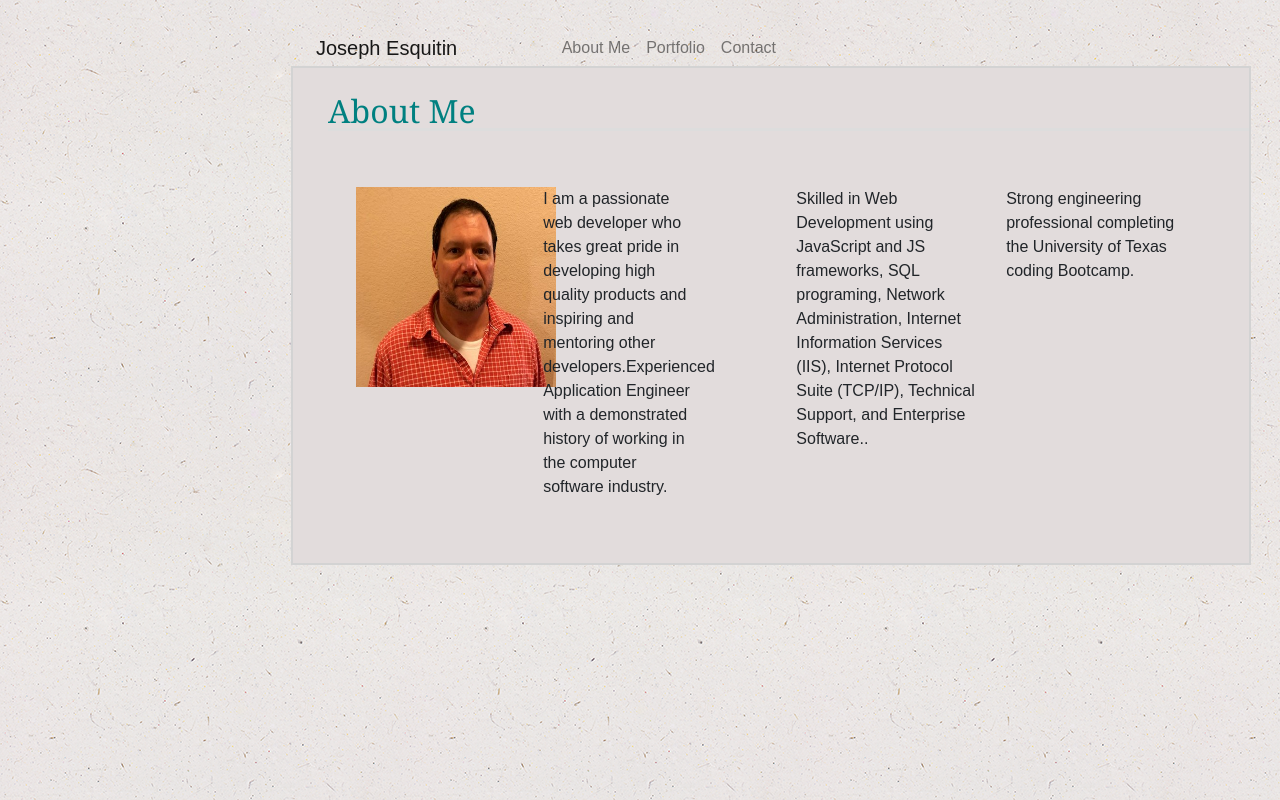
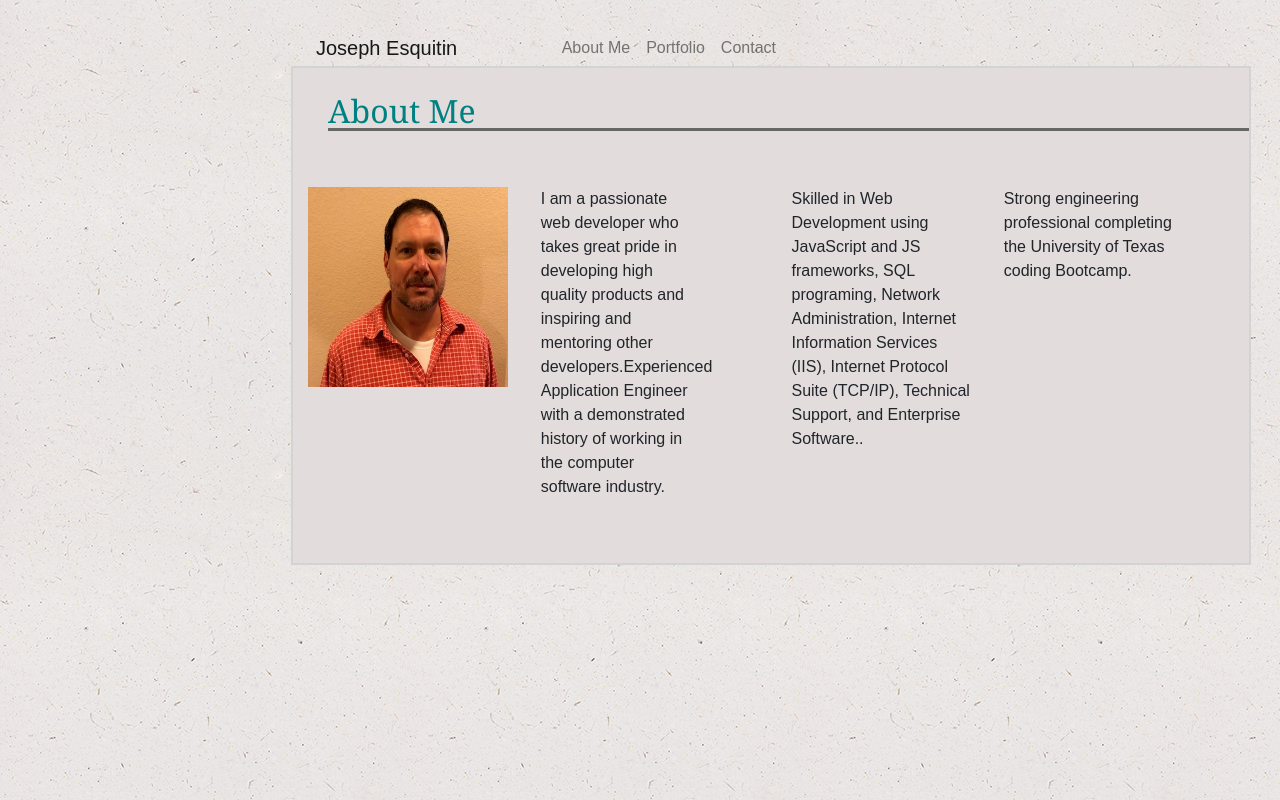
Before and after one commit to jesquitin/bootstrap-portfolio, a plain HTML site: page index.html in a window 1280 px wide. Shown: the top 800 px of the page. Drawn offline with nearby package versions, Linux system fonts and the light colour scheme.

Commit message:
updated image margines

```diff
--- a/assets/css/style.css
+++ b/assets/css/style.css
@@ -32,9 +32,13 @@ nav {
 h2 {
     color:teal;
     font-family:Georgia, Times, "Times New Roman", serif;
-    border-bottom: 3px solid #ddd;
+    border-bottom: 3px solid #666;
     margin-top:25px;
     margin-left:35px;
+}
+
+img {
+    margin-left:-48px;
 }
 
 
```
Also changed, not shown: contact.html (+1 -1 lines).
